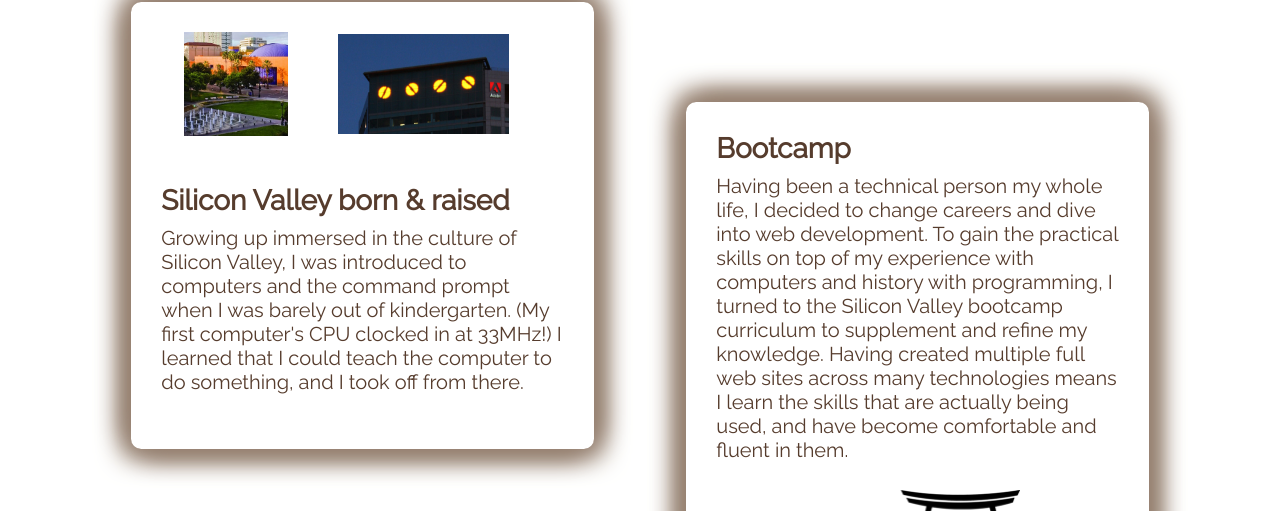
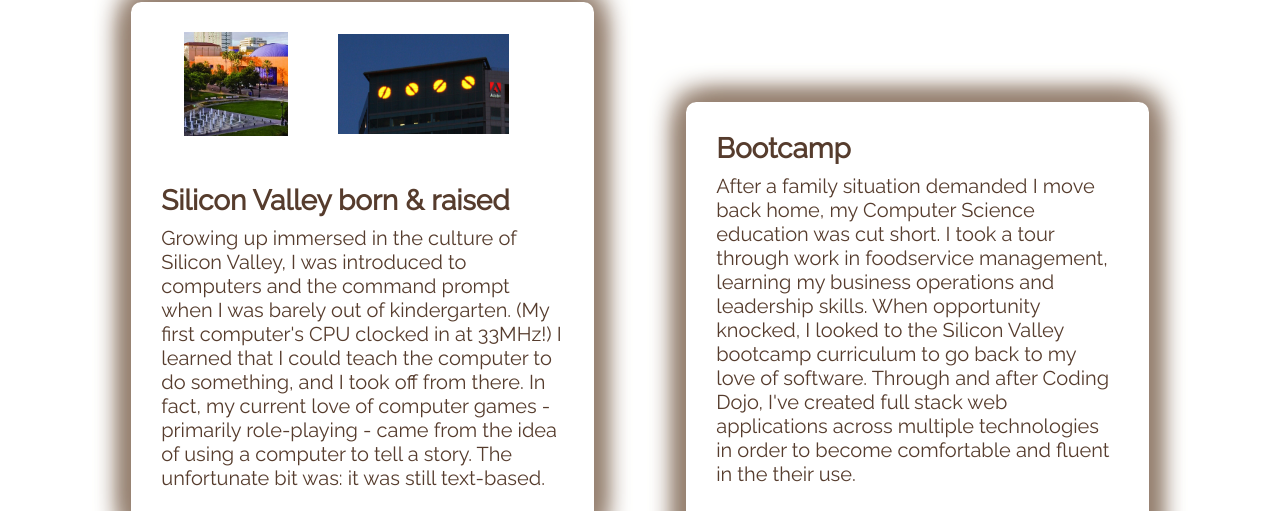
Before and after one commit to jdunbrack/jdunbrack.github.io, a plain HTML site: page index.html in a window 1280 px wide. Shown: the part 698-1209 px from the top of the page. Drawn offline with Linux system fonts and the light colour scheme.

Commit message:
Clarify language across page.

```diff
--- a/index.html
+++ b/index.html
@@ -40,17 +40,19 @@
                     <h1 class="h5 font-raleway font-color-muted">
                         Growing up immersed in the culture of Silicon Valley, I was introduced to computers and the command
                         prompt when I was barely out of kindergarten. (My first computer's CPU clocked in at 33MHz!)
-                        I learned that I could teach the computer to do something, and I took off from there.
+                        I learned that I could teach the computer to do something, and I took off from there. In fact, my
+                        current love of computer games - primarily role-playing - came from the idea of using a computer to
+                        tell a story. The unfortunate bit was: it was still text-based.
                     </h1>
                 </div>
                 <div class="container col-5 align-bottom" id="textbox2">
                     <h1 class="h3 font-raleway font-color-muted font-weight-bold">Bootcamp</h1>
                     <h1 class="h5 font-raleway font-color-muted">
-                        Having been a technical person my whole life, I decided to change careers and dive into web development.
-                        To gain the practical skills on top of my experience with computers and history with programming,
-                        I turned to the Silicon Valley bootcamp curriculum to supplement and refine my knowledge. Having created
-                        multiple full web sites across many technologies means I learn the skills that are actually being used, and
-                        have become comfortable and fluent in them.
+                        After a family situation demanded I move back home, my Computer Science education was cut short.
+                        I took a tour through work in foodservice management, learning my business operations and leadership
+                        skills. When opportunity knocked, I looked to the Silicon Valley bootcamp curriculum to go back to my
+                        love of software. Through and after Coding Dojo, I've created full stack web applications across
+                        multiple technologies in order to become comfortable and fluent in the their use.
                     </h1>
 
                     <img class="col-8 align-self-center" src="src/img/dojo.png" alt="Coding Dojo" id="dojo">
@@ -135,9 +137,12 @@
                     <div class="col-4 border-left border-dark">
                         <h2 class="my-4">a Sorted Home</h2>
                         <p>
-                            This self-published web app provides automated functions that assist with living in the same
-                            household with multiple people. Be that partners, roommates, or otherwise, you can handle finances,
+                            This self-made web application takes care of administrative functions that assist with living in
+                            the same household with multiple people. Be that partners, roommates, or otherwise, you can handle finances,
                             planning, and communication through the intuitive interface that keeps everyone on the same page.
+                            <span class="text-muted">
+                                (This webapp isn't quite finished yet! A redesign in React is on its way!)
+                            </span>
                         </p>
                         <p class = "my-4">
                                 Feel free to check it out <a href="http://asortedhome.com" alt="aSortedHome site">here</a>.
```
